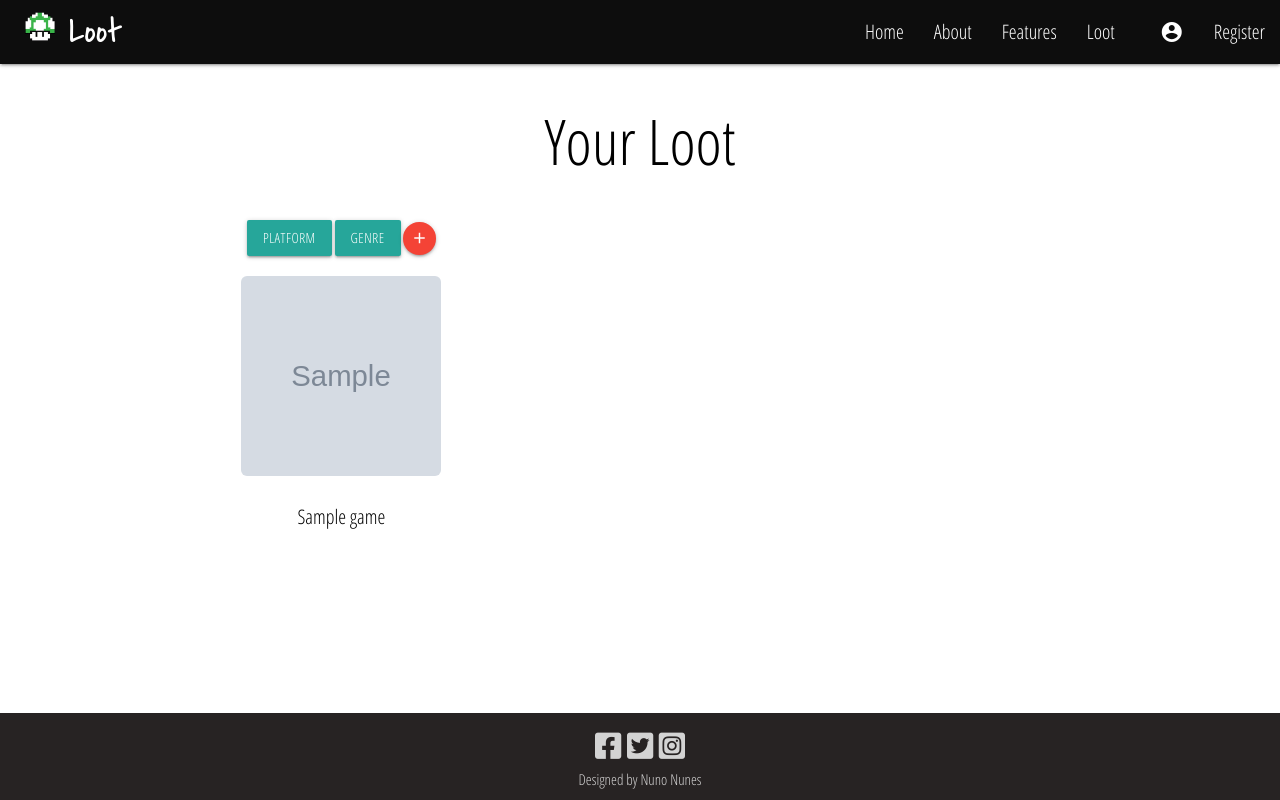
After one commit to Brainvibe/1UpLoot, a Flask app: page /search_genre/1 in a window 1280 px wide. The commit adds this page. Run offline with Flask 2, Linux system fonts and the light colour scheme; grey boxes marked "Sample" are stand-in pictures; a database or web service that is not in the repository returns one stand-in record (values such as "Sample title"); some libraries are stand-ins or nearby versions.

Commit message:
added Filter-search system

```diff
--- a/app.py
+++ b/app.py
@@ -22,6 +22,17 @@ def index():
 @app.route('/get_games')
 def get_games():
     return render_template("games.html", games=mongo.db.games.find(), genres=mongo.db.genres.find(), platforms=mongo.db.platforms.find())
+
+
+@app.route('/get_search/<search>')
+def get_search(search):
+    plat_list = list(mongo.db.games.find({"platform_name": search}))
+    return render_template("results.html", platforms=plat_list, games=mongo.db.games.find(), genres=mongo.db.genres.find())
+
+@app.route('/search_genre/<genre>')
+def search_genre(genre):
+    genre_list = list(mongo.db.games.find({"genre_name": genre}))
+    return render_template("results_genre.html", games=mongo.db.games.find(), genres=genre_list)
 
 @app.route('/add_games')
 def add_games():
@@ -51,7 +62,6 @@ def update_game(game_id):
         'pickup_date':request.form.get('pickup_date'),
         'platform_name':request.form.get('platform_name'),
         'genre_name':request.form.get('genre_name')
-
     })
     return redirect(url_for('get_games'))
 
--- a/static/js/main.js
+++ b/static/js/main.js
@@ -6,6 +6,7 @@ $(document).ready(function () {
     $('.datepicker').datepicker();
     $('.parallax').parallax();
     $('.modal').modal();
+    $('.dropdown-trigger').dropdown();
 });
 
 
--- /dev/null
+++ b/templates/results_genre.html
@@ -0,0 +1,78 @@
+{% extends 'base.html' %} {% block content %}
+<div class="main-container-games">
+
+    <div class="row">
+        <div class="col s12 m12 l12 center title-games">
+            <h1 class="games-title">Your Loot</h1>
+        </div>
+    </div>
+    <div class="container">
+        <div class="row search-bar">
+            <div class="row search-bar col s12 m4 l4 center">
+                <a class='dropdown-trigger btn' href='#' data-target='dropdown1'>Platform</a>
+                <ul id='dropdown1' class='dropdown-content'>
+                    <li><a href="{{url_for("get_search", search="xbox")}}">Xbox</a></a></li>
+                    <li><a href="#!">two</a></li>
+                    <li><a href="#!">one</a></li>
+                    <li><a href="#!">two</a></li>
+                    <li><a href="#!">one</a></li>
+                    <li><a href="#!">two</a></li>
+                </ul>
+                <a class='dropdown-trigger btn' href='#' data-target='dropdown2'>Genre</a>
+                <ul id='dropdown2' class='dropdown-content'>
+                    <li><a href="{{url_for("search_genre", genre="Action")}}">Action<</a></li>
+                    <li><a href="#!">two</a></li>
+                    <li><a href="#!">one</a></li>
+                    <li><a href="#!">two</a></li>
+                    <li><a href="#!">one</a></li>
+                    <li><a href="#!">two</a></li>
+                </ul>
+                <a href="{{url_for('add_games')}}" class="btn-floating btn-small waves-effect waves-light red"><i
+                        class="material-icons">add</i></a>
+            </div>
+        </div>
+
+        <div class="row games-row">
+            {% for game in genres%}
+
+            <div class="col s12 m4 l4 center">
+
+                <a class="border modal-trigger" href="#modal2{{loop.index}}">
+                    <img class="game-cover" src="{{game.game_image}}" alt="Game Cover" width="200" height="200">
+                </a>
+
+                <div class="game-description">
+
+                    <strong>
+                        <p class="game-title">{{game.game_name}}</p>
+                    </strong>
+                </div>
+
+                <div id="modal2{{loop.index}}" class="modal">
+                    <div class="modal-content">
+
+                        <h4>{{game.game_name}}</h4>
+                        <p>{{game.platform_name}}</p>
+                        <p>{{game.genre_name}}</p>
+                        <p>{{game.pickup_date}}</p>
+                        <p>{{game.game_condition}}</p>
+                    </div>
+                    <div class="modal-footer">
+                        <div class="col s6 m6 l6 center">
+                            <a href="{{url_for('edit_game', game_id=game._id)}}">Edit</a>
+
+                        </div>
+
+                        <div class="col s6 m6 l6 center">
+                            <a href="#!" class="modal-close">Ok</a>
+                        </div>
+
+
+                    </div>
+                </div>
+            </div>
+            {%endfor%}
+        </div>
+    </div>
+
+    {% endblock %}
```
Also changed, not shown: templates/games.html (+50 -28 lines), templates/results.html (added, +78 -0 lines).
